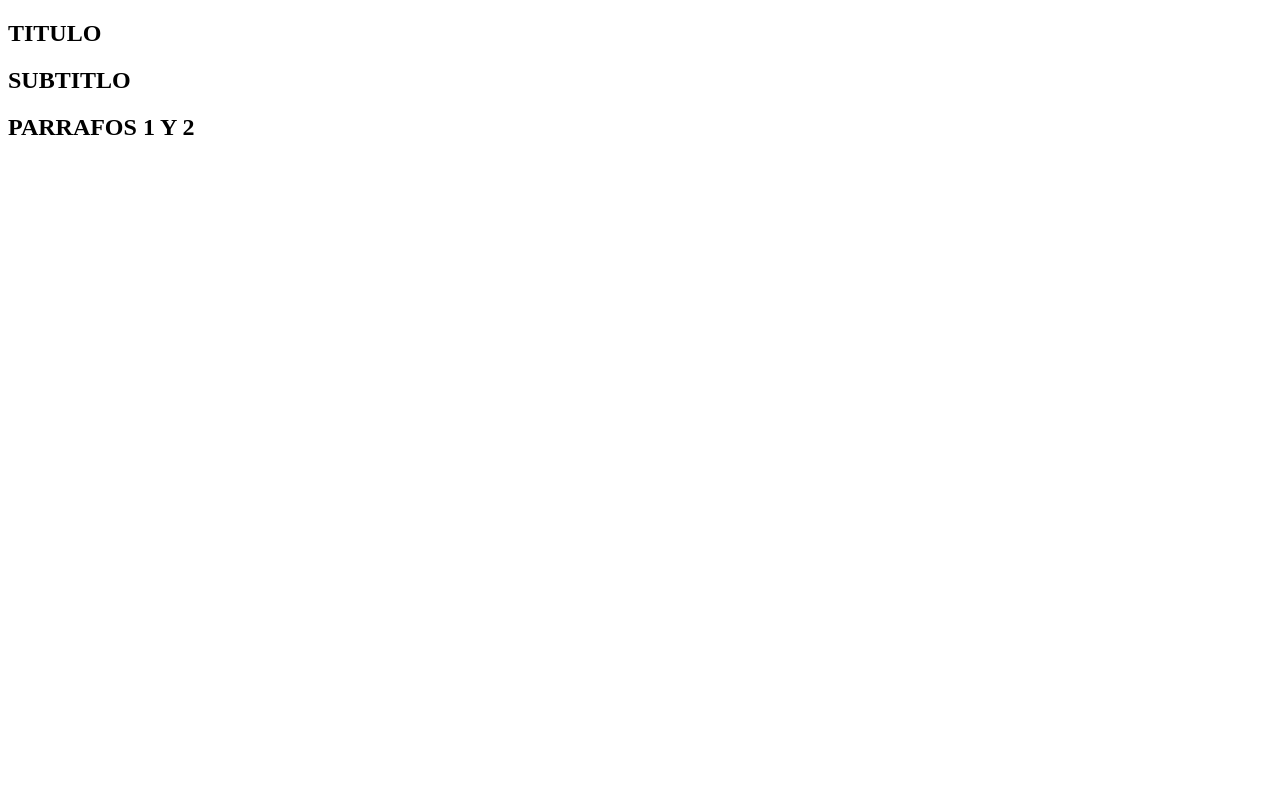
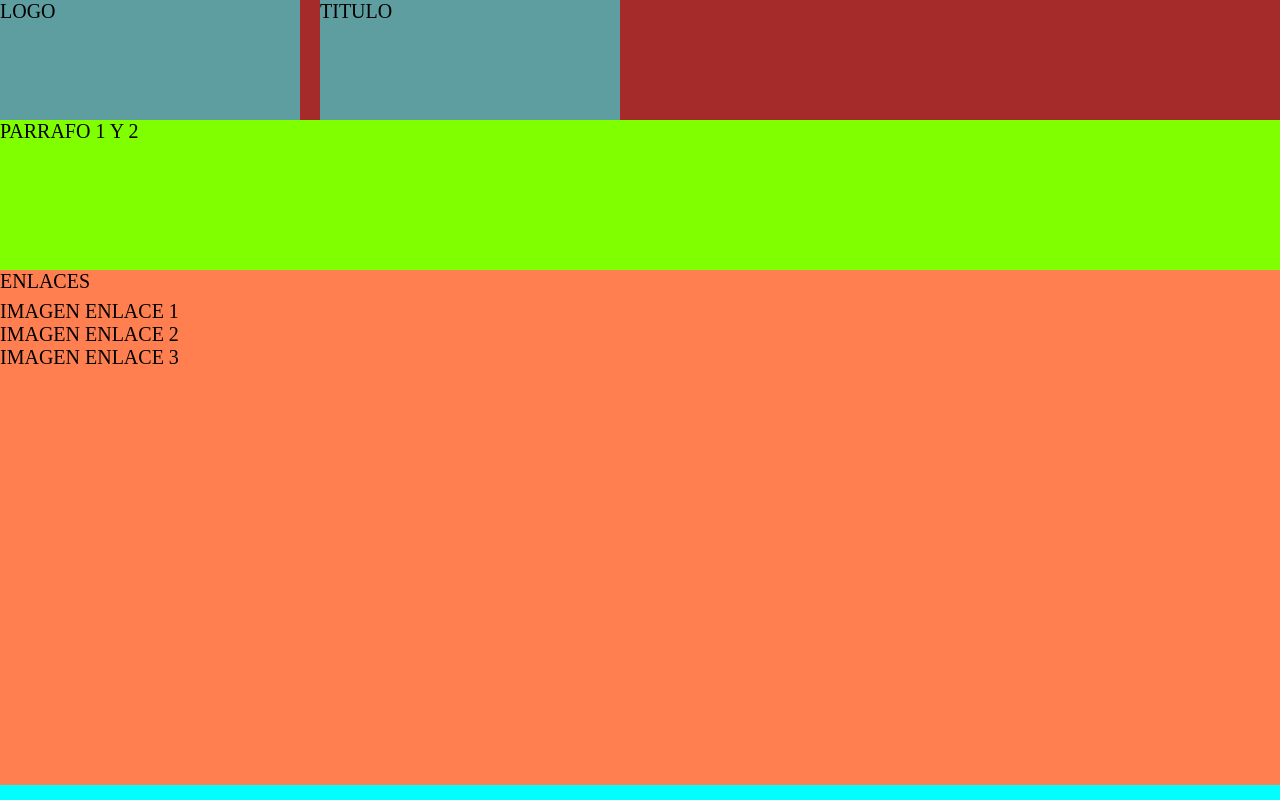
Before and after one commit to Claudio-04/Tecnologia-web-1, a plain HTML site: page Reto02/index.html in a window 1280 px wide. Drawn offline with Linux system fonts and the light colour scheme.

Commit message:
commit 3

```diff
--- a/Reto01/style.css
+++ b/Reto01/style.css
@@ -7,7 +7,7 @@ html{
     font-size: 62.5%;
 }
 header{
-    background-color: black;
+    background-color: burlywood;
     height: 20rem;
     display: flex;
     justify-content: center;
@@ -17,7 +17,7 @@ header{
 }
 .container{
     background-color: aqua;
-    height: 45rem;
+    height: 56rem;
     display: flex;
     font-family: Verdana, Geneva, Tahoma, sans-serif;
     font-size: 2rem;
--- a/Reto02/index.html
+++ b/Reto02/index.html
@@ -1,27 +1,30 @@
 <!DOCTYPE html>
 <html lang="en">
-
 <head>
     <meta charset="UTF-8">
     <meta http-equiv="X-UA-Compatible" content="IE=edge">
     <meta name="viewport" content="width=device-width, initial-scale=1.0">
     <title>Document</title>
+    <link rel="stylesheet" href="style.css">
 </head>
+<body>
+    <main class="container">
+        <header class="container__header">
+            <section class="container__header--cabecera">
+                <article>LOGO</article>
+                <article>TITULO</article>
+            </section>
+            <section class="container__header--parrafo">PARRAFO 1 Y 2</section>
+                <nav class="container__header--enlaces">
+                    ENLACES
+                </nav>
+        </header>
+        <section class="container__section">
+            <article>IMAGEN ENLACE 1</article>
+            <article>IMAGEN ENLACE 2</article>
+            <article>IMAGEN ENLACE 3</article>
+        </section>
+    </main>
 
-<body>
-    <header>
-        <section class="titulo">
-            <h1>TITULO</h1>
-            <h1>SUBTITLO</h1>
-        </section>
-        <section class="parrafos">
-            <h1>PARRAFOS 1 Y 2</h1>
-        </section>
-
-    </header>
-    <main>
-
-    </main>
 </body>
-
 </html>
--- a/Reto02/style.css
+++ b/Reto02/style.css
@@ -4,5 +4,36 @@
     padding: 0;
 }
 html{
-    font-size: 65.5;
+    font-size: 62.5%;
 }
+
+.container{
+    background-color: aqua;
+    height: 100vh;
+    width: 100vw;
+    font-size: 2rem;
+}
+.container__header{
+    background-color: blueviolet;
+   height: 30rem;
+}
+.container__header--cabecera{
+    background-color: brown;
+    height: 12rem;
+    display: flex;
+    gap: 2rem;
+}
+.container__header--cabecera article{
+    background-color: cadetblue;
+    /*border-radius: 5rem;*/
+    width: 30rem;
+}
+.container__header--parrafo{
+    background-color: chartreuse;
+    height: 15rem;
+
+}
+.container__header--enlaces{
+    background-color: coral;
+    height: 51.5rem;
+}
--- /dev/null
+++ b/Reto03/style.css
@@ -0,0 +1,48 @@
+*{
+    box-sizing: border-box;
+    margin: 0;
+    padding: 0;
+}
+html{
+    font-size: 62.5%;
+}
+figure{
+    background-color: white;
+    height: 15rem;
+    display: flex;
+    justify-content: flex-start;
+    align-items: center;
+    font-size: 5rem;
+    font-family: 'Gill Sans', 'Gill Sans MT', Calibri, 'Trebuchet MS', sans-serif;
+}
+.main__nav--item{
+   /* background-color: rgb(214, 99, 99);*/
+    margin-top: 5px;
+    list-style: none;
+    padding-left: 0;
+}
+.main__nav--item{
+    display: inline-block;
+}
+.main__nav--item a{
+    color: black;
+    /*background-color: blue;*/
+    text-decoration: none;
+    border-radius: 80px;
+    padding: 60px;
+}
+.main__nav--item a:hover{
+    color: tomato;
+    font-size: 20px;
+}
+.main__nav--item a:active{
+    color: green;
+}
+.main__nav--item a::after{
+    content: " | ";
+}
+.container{
+    margin-top: 20px;
+    /* list-style: none;
+    padding-left: 0; */
+}
```
Also changed, not shown: Reto01/index.html (+1 -3 lines), Reto03/index.html (added, +37 -0 lines), Imagenes/AMDECO.jpg (added), Imagenes/image1 (1).jpg (added).
